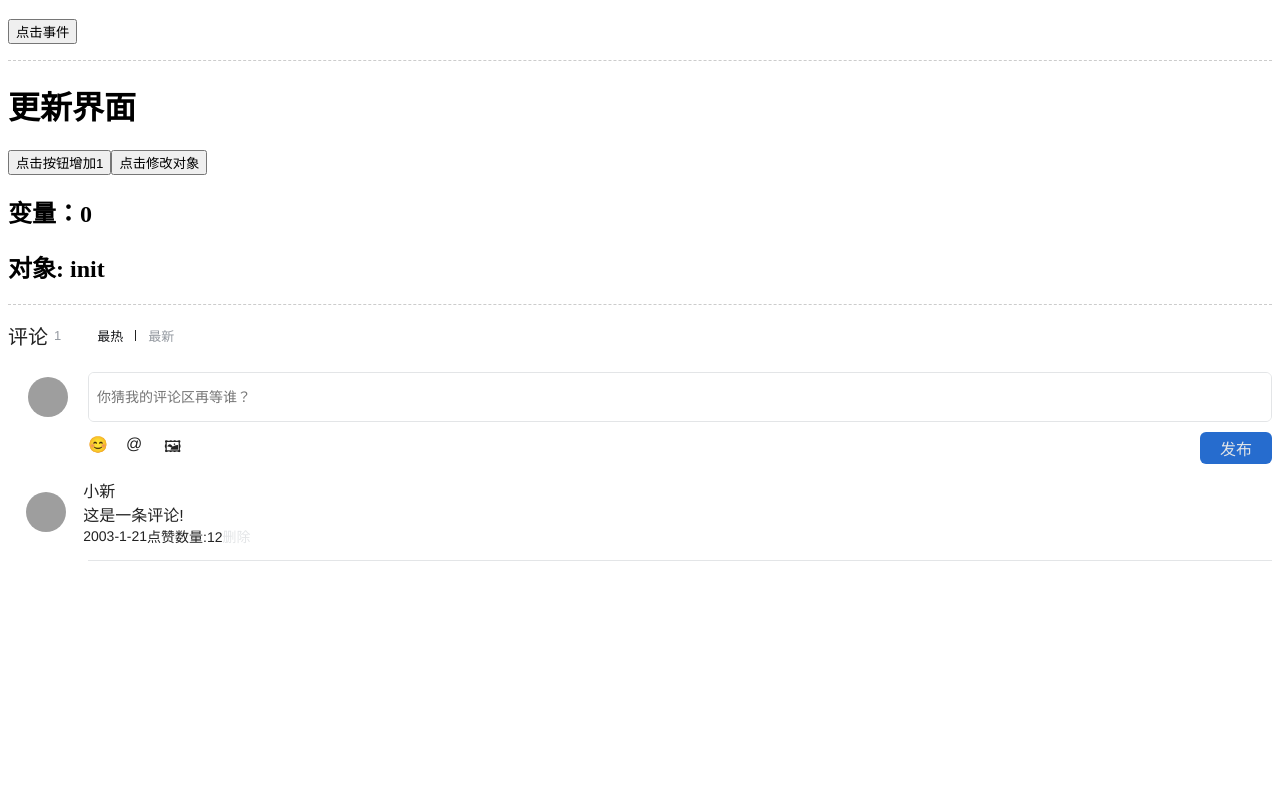
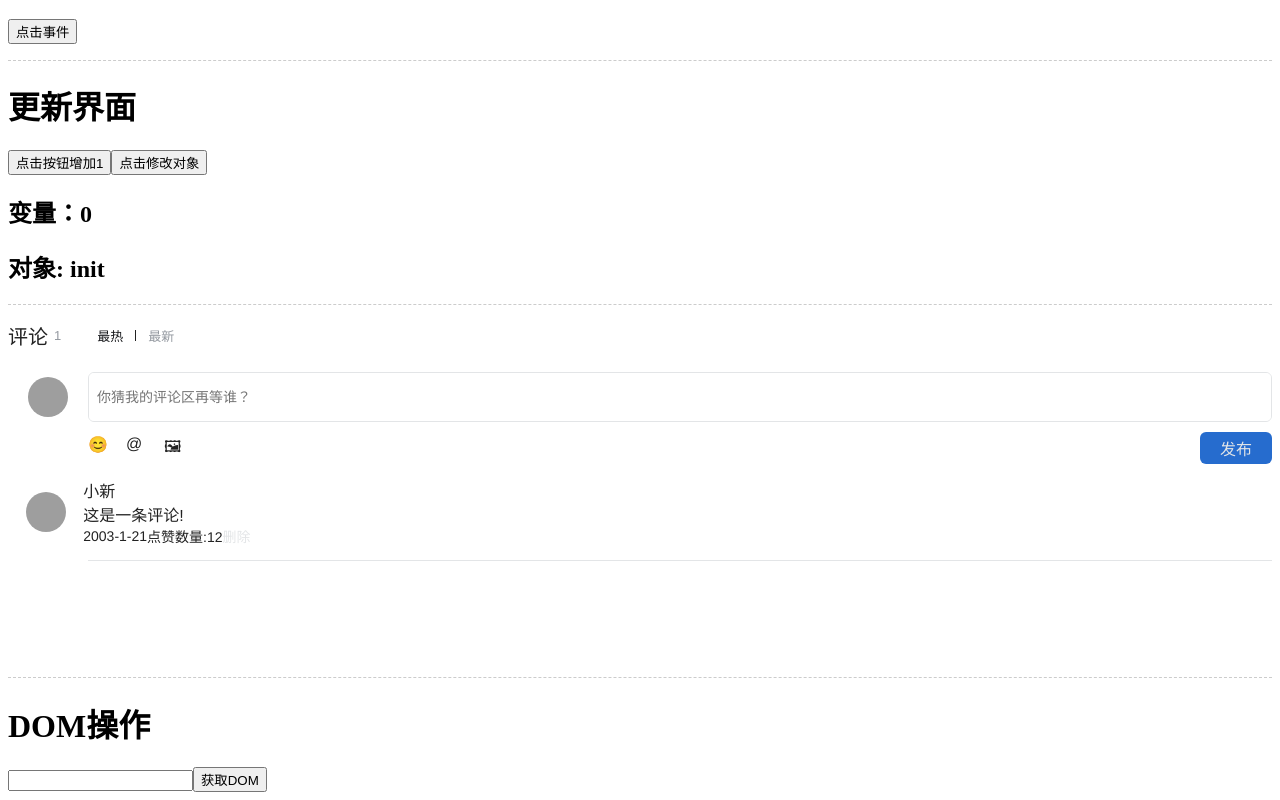
Before and after one commit to mmdxiaoxin/react-basic, a React (Create React App) app: page / in a window 1280 px wide. Shown: the part 360-1160 px from the top of the page. Before the commit the page ends 1029 px from the top, so only its background shows below. Built offline with nearby package versions, Linux system fonts and the light colour scheme; grey boxes are pictures that could not be loaded.

Commit message:
feat: DOM操作

```diff
--- a/src/App.js
+++ b/src/App.js
@@ -4,6 +4,7 @@ import EventBinding from './components/EventBinding';
 import UpdateInterface from './components/UpdateInterface';
 import Divider from './components/Divider';
 import CommentList from './components/CommentList';
+import DOMOption from './components/DOMOption';
 
 function App() {
     return (
@@ -17,6 +18,8 @@ function App() {
             <UpdateInterface />
             <Divider />
             <CommentList />
+            <Divider />
+            <DOMOption />
         </div>
     );
 }
--- /dev/null
+++ b/src/components/DOMOption.js
@@ -0,0 +1,18 @@
+import { useRef } from 'react';
+
+function DOMOption() {
+    const inputRef = useRef(null);
+    const showDom = () => {
+        console.dir(inputRef.current);
+    };
+
+    return (
+        <div>
+            <h1>DOM操作</h1>
+            <input type='text' ref={inputRef} />
+            <button onClick={showDom}>获取DOM</button>
+        </div>
+    );
+}
+
+export default DOMOption;
```
